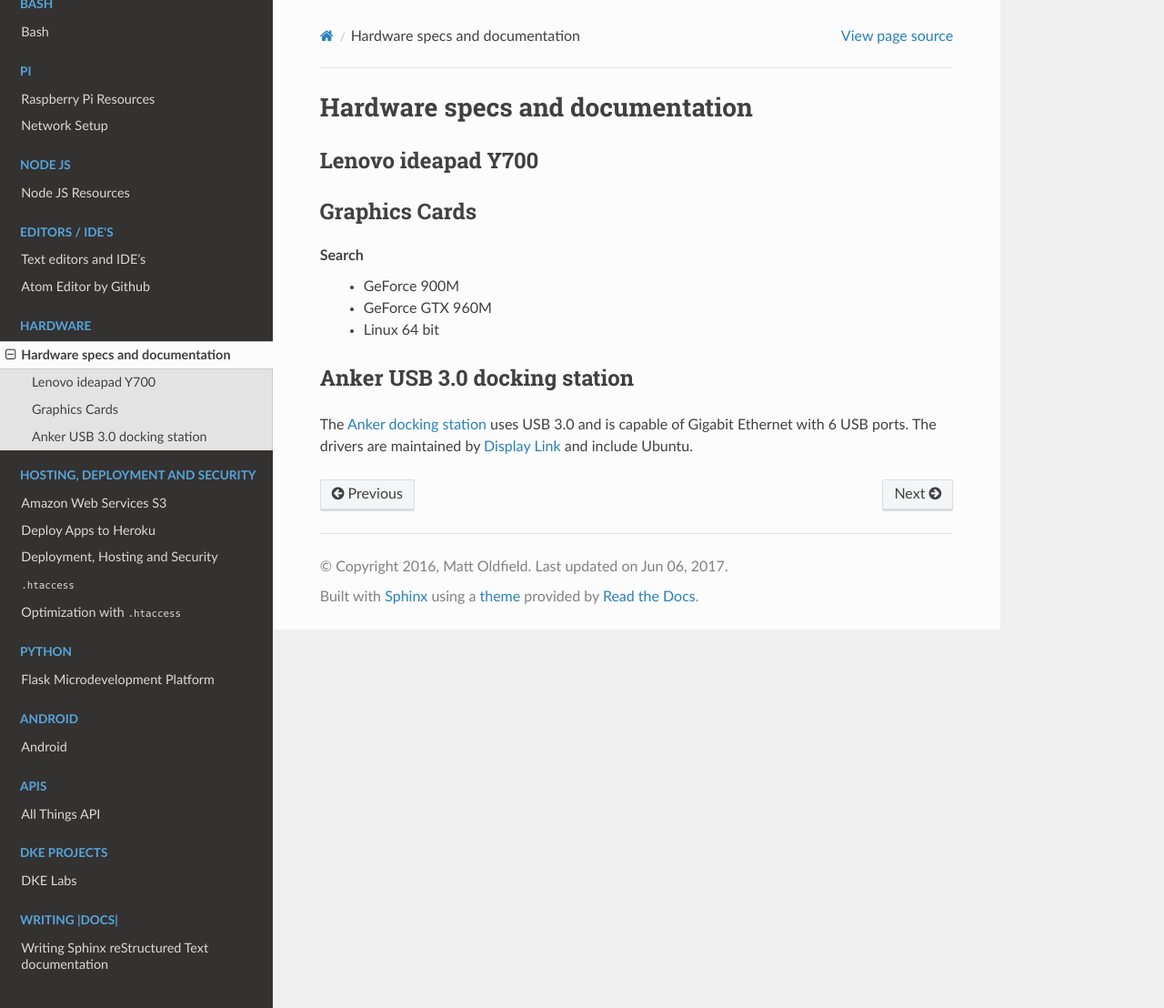
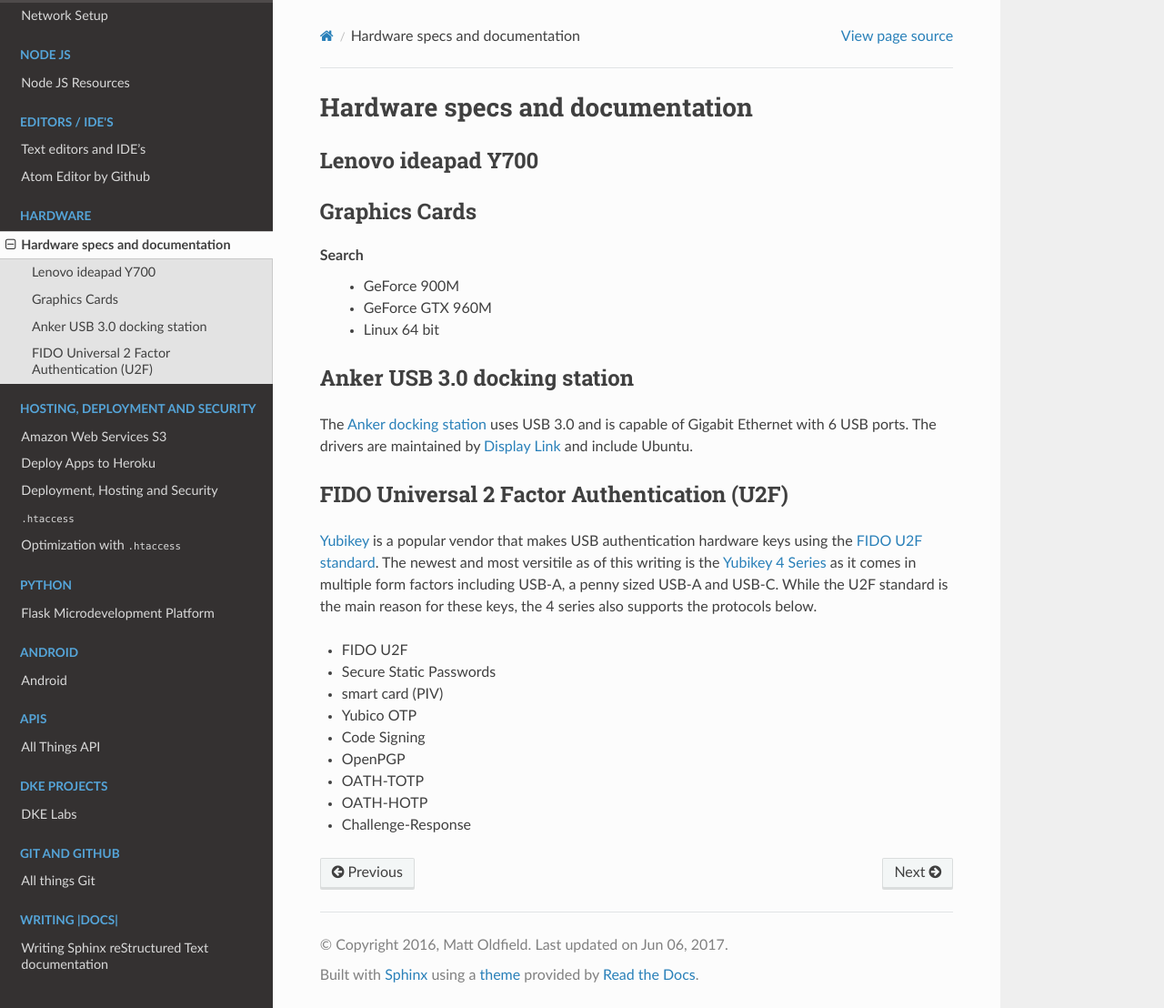
Before and after one commit to asmattic/docs, a Sphinx documentation site: the page built from source/hardware/laptop.rst, in a window 1280 px wide and 1108 px high. Shown: the whole window at 91% size. Built offline with Sphinx 7.4.7 and the Read the Docs theme 2.0.0, drawn with Linux system fonts in a browser that asks for light colours.

Commit message:
added git, yubikey

```diff
--- a/source/README.rst
+++ b/source/README.rst
@@ -5,7 +5,7 @@
 .. include:: vars.rst
 
 
-|build-status| |docs|
+|build-status| |doc-status|
 
 Purpose
 -------
@@ -17,7 +17,7 @@
     :scale: 100%
     :target: https://travis-ci.org/rtfd/readthedocs.org
 
-.. |docs| image:: https://readthedocs.org/projects/docs/badge/?version=latest
+.. |doc-status| image:: https://readthedocs.org/projects/docs/badge/?version=latest
     :alt: Documentation Status
     :scale: 100%
     :target: https://docs.readthedocs.io/en/latest/?badge=latest
--- a/source/hardware/laptop.rst
+++ b/source/hardware/laptop.rst
@@ -28,3 +28,25 @@
 
 .. _ankerDockingStation: https://www.anker.com/products/68ANDOCKS-BA
 .. _displayLinkDownloads: http://www.displaylink.com/downloads
+
+
+.. _hardware-yubikey-sec:
+
+FIDO Universal 2 Factor Authentication (U2F)
+---------------------------------------------
+
+`Yubikey <yubikeyHardware_>`_ is a popular vendor that makes USB authentication hardware keys using the `FIDO U2F standard <fidoU2fStandard_>`_. The newest and most versitile as of this writing is the `Yubikey 4 Series <yubikey4Series_>`_ as it comes in multiple form factors including USB-A, a penny sized USB-A and USB-C. While the U2F standard is the main reason for these keys, the 4 series also supports the protocols below.
+
+* FIDO U2F
+* Secure Static Passwords
+* smart card (PIV)
+* Yubico OTP
+* Code Signing
+* OpenPGP
+* OATH-TOTP
+* OATH-HOTP
+* Challenge-Response
+
+.. _yubikeyHardware: https://www.yubico.com/products/yubikey-hardware/
+.. _fidoU2fStandard: https://www.yubico.com/about/background/fido/
+.. _yubikey4Series: https://www.yubico.com/product/yubikey-4-series/#yubikey-4
```
Also changed, not shown: other parts of source/hardware/laptop.rst (+2 -2 lines), source/git/index.rst (added, +51 -0 lines), source/index.rst (+9 -0 lines), source/images/yubikey-4-series-444x444.png (added).
